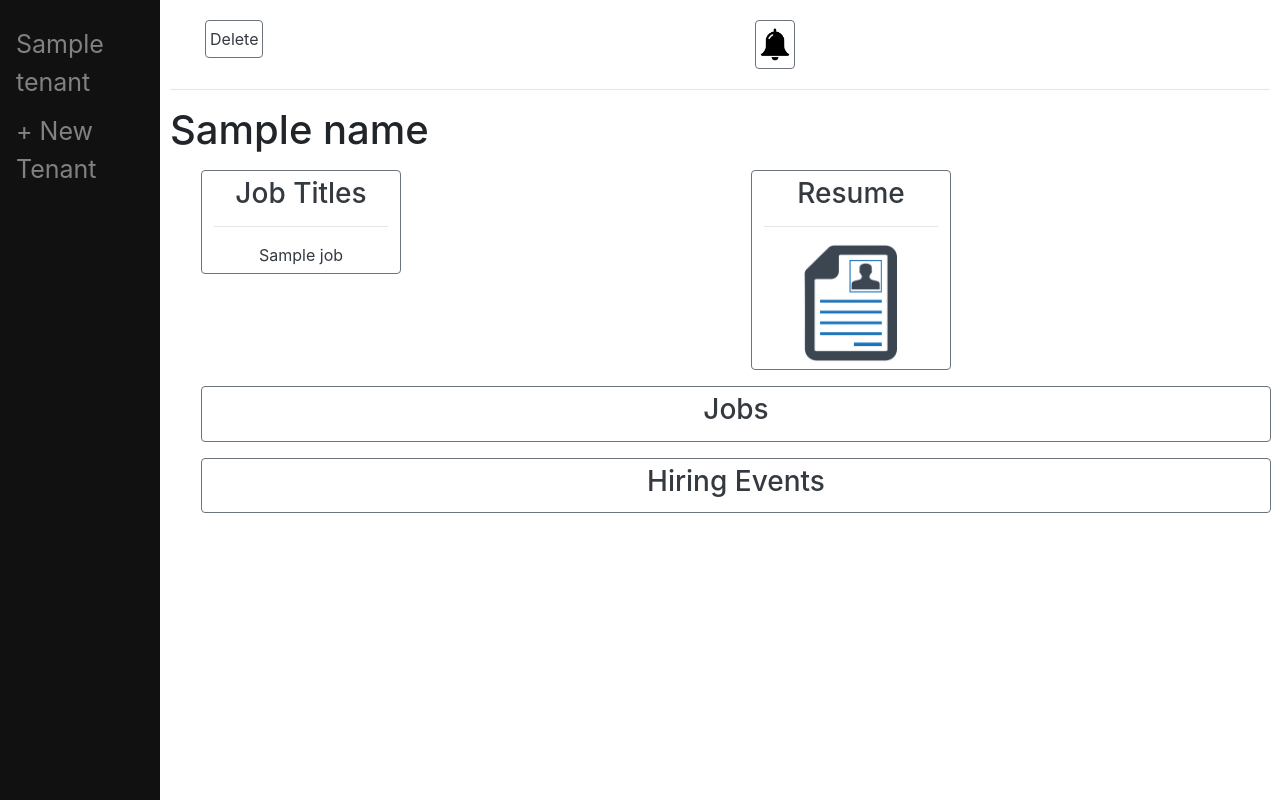
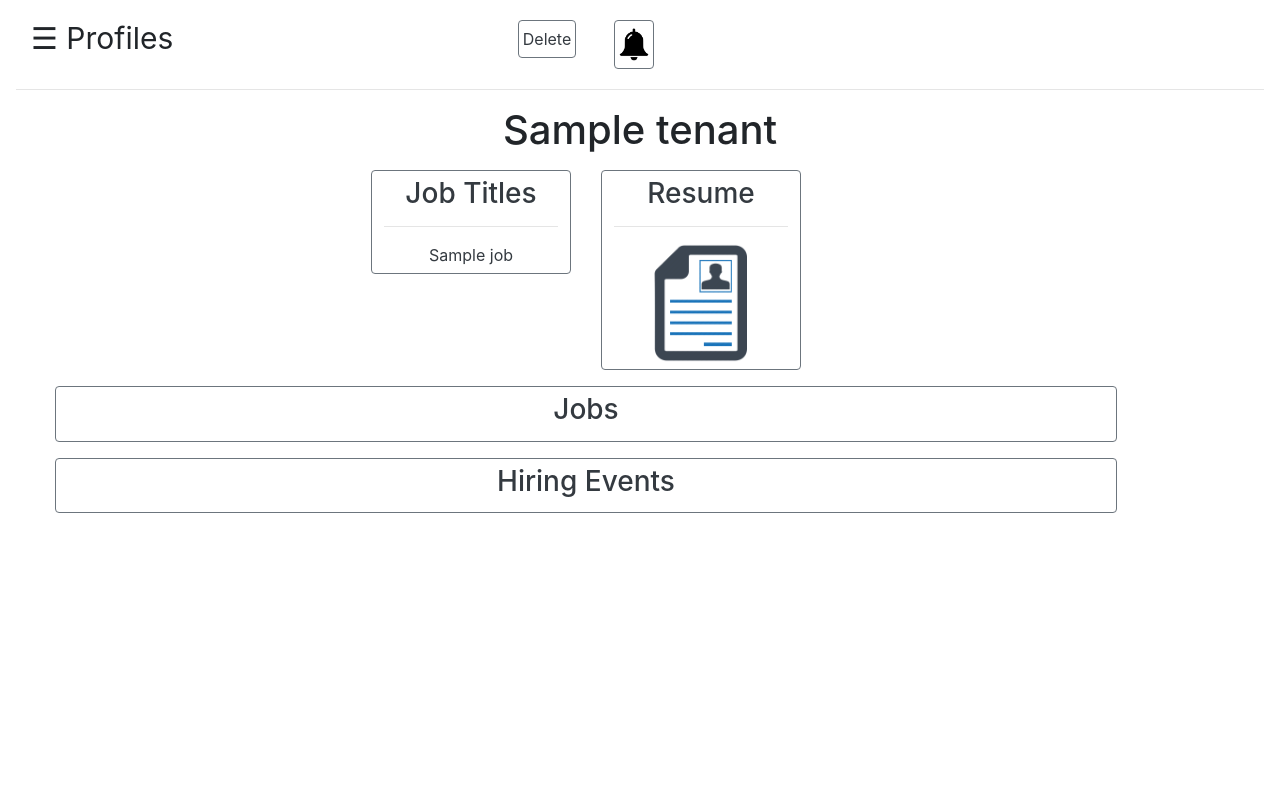
Before and after one commit to LWRGitHub/eviction_prevention, a Flask app: template templates/detail.html in a window 1280 px wide. Run offline with Flask 2, Linux system fonts and the light colour scheme; the template is opened without the code that fills it: most values are stand-ins (such as "Sample title", 1, 10 or a date in 2020); some libraries are stand-ins or nearby versions.

Commit message:
lots of UI/UX & most every page edited Flask & Jinja2

```diff
--- a/main.py
+++ b/main.py
@@ -1,20 +1,35 @@
-from flask import Flask, request, redirect, render_template, url_for
+import os
+from werkzeug.utils import secure_filename
+from flask import Flask, flash, request, redirect, render_template, url_for
 from flask_pymongo import PyMongo
 from bson.objectid import ObjectId
+
 
 
 ############################################################
 # SETUP
 ############################################################
 
+# File upload
+UPLOAD_FOLDER = '/path/to/the/uploads'
+ALLOWED_EXTENSIONS = {'docx', 'pdf', 'txt', 'doc', 'docm', 'odt', 'rtf', 'epub', 'zip'}
+
 app = Flask(__name__)
 
 app.config["MONGO_URI"] = "mongodb://localhost:27017/eviction_provention"
 mongo = PyMongo(app)
 
+# Config File Upload
+app.config['UPLOAD_FOLDER'] = UPLOAD_FOLDER
+
 ############################################################
 # ROUTES
 ############################################################
+
+# file Upload func
+def allowed_file(filename):
+    return '.' in filename and \
+           filename.rsplit('.', 1)[1].lower() in ALLOWED_EXTENSIONS
 
 @app.route('/')
 def tenant_list():
@@ -24,14 +39,23 @@ def tenant_list():
     # tenats from the Mongo database's `tenats` collection.
     tenant_data = mongo.db.tenants.find({})
 
-    # print(list(tenant_data))
+    print("----------------------")
+    print(tenant_data.count())
+    print("----------------------")
 
-    tenant_id = tenant_data[0]['_id']
+    if tenant_data.count() != 0:
+        tenant_id = tenant_data[0]['_id']
 
-    context = {
-        'tenants': tenant_data,
-        'tenant_id': tenant_id
-    }
+        context = {
+            'tenants': tenant_data,
+            'tenant_id': tenant_id
+        }
+    else:
+        context = {
+            'tenants': '',
+            'tenant_id': ''
+        }
+
     return render_template('detail.html', **context)
 
 @app.route('/create', methods=['GET', 'POST'])
@@ -56,6 +80,23 @@ def create():
         results = mongo.db.tenants.insert_one(new_tenant)
         results_id = results.inserted_id
 
+        ### File Upload ###
+        # check if the post request has the file part
+        if 'file' not in request.files:
+            flash('No file part')
+            return redirect(url_for('detail', tenant_id=results_id))
+        file = request.files['file']
+        # if user does not select file, browser also
+        # submit an empty part without filename
+        if file.filename == '':
+            flash('No selected file')
+            return redirect(url_for('detail', tenant_id=results_id))
+        if file and allowed_file(file.filename):
+            filename = secure_filename(file.filename)
+            file.save(os.path.join(app.config['UPLOAD_FOLDER'], filename))
+            return redirect(url_for('uploaded_file',
+                                    filename=filename))
+
         return redirect(url_for('detail', tenant_id=results_id))
 
     else:
@@ -72,6 +113,7 @@ def detail(tenant_id):
 
     # Database call to retrieve *one*
     # tenant from the database, whose id matches the id passed in via the URL.
+    print("----------------------")
     tenant_to_show = mongo.db.tenants.find_one({'_id': ObjectId(tenant_id)})
 
     # `find` database operation to find all jobs for the
@@ -80,7 +122,9 @@ def detail(tenant_id):
 
     tenant_data = mongo.db.tenants.find({})
 
-    # print(tenant_to_show)
+    print("----------------------")
+    print(tenant_to_show)
+    print("----------------------")
 
     context = {
         'tenant' : tenant_to_show['name'],
@@ -241,6 +285,9 @@ def notification(tenant_id):
 
         return render_template('notification.html', **context)
 
+
+
+# Delet
 @app.route('/delete/<tenant_id>', methods=['POST'])
 def delete(tenant_id):
     # `delete_one` database call to delete the tenant with the given
--- a/static/style.css
+++ b/static/style.css
@@ -1,3 +1,6 @@
+#profilesOpen{
+  position: absolute;
+}
 
 /*---------- side nav ----------*/
 body {
@@ -6,38 +9,44 @@ body {
 
 .sidenav {
   height: 100%;
-    width: 160px;
+  width: 0;
   position: fixed;
   z-index: 1;
   top: 0;
   left: 0;
   background-color: #111;
   overflow-x: hidden;
-    padding-top: 20px;
+  transition: 0.5s;
+  padding-top: 60px;
 }
 
 .sidenav a {
-    padding: 6px 8px 6px 16px;
+  padding: 8px 8px 8px 32px;
   text-decoration: none;
   font-size: 25px;
   color: #818181;
   display: block;
+  transition: 0.3s;
 }
 
 .sidenav a:hover {
   color: #f1f1f1;
 }
 
-  main {
-    margin-left: 160px; /* Same as the width of the sidenav */
-    font-size: 28px; /* Increased text to enable scrolling */
-    padding: 0px 10px;
+.sidenav .closebtn {
+  position: absolute;
+  top: 0;
+  right: 25px;
+  font-size: 36px;
+  margin-left: 50px;
 }
 
-  @media screen and (max-height: 450px) {
-    .sidenav {padding-top: 15px;}
-    .sidenav a {font-size: 18px;}
-  }
+/* main {
+  margin-left: 191px;
+  font-size: 28px;
+  padding: 0px 10px;
+} */
+
   /*---------- /side nav ----------*/
 
   /* #resume{
--- a/templates/base.html
+++ b/templates/base.html
@@ -8,24 +8,31 @@
     </head>
     <body>
 
-        <div class="sidenav">
-
+        <div id="mySidenav" class="sidenav">
+            <!-- <a href="javascript:void(0)" class="closebtn" onclick="closeNav()">&times;</a> -->
+            <h2 class="text-white-50 text-center m-3" >Profiles</h2>
+            <hr class="border-light mx-3 my-0 p-0" />
         {% for tenant in tenants %}
-            <a href="/tenant/{{tenant._id}}">{{tenant.name}}</a>
+            <a class="p-3 m-0" href="/tenant/{{tenant._id}}">{{tenant.name}}</a>
+            <hr class="border-light mx-3 my-0 p-0" />
         {% endfor %}
 
-            <a href="/create">+ New Tenant</a>
+            <a id="addNew" class="p-1 btn btn-outline-light m-3" href="/create">+Add New</a>
         </div>
 
-        <!-- <div class="container m-3" id='tools'>
-            <div class="row">
-                <div class="col">
+        <div class="container m-3" id='tools'>
 
-                    <form  action="/delete/{{tenant_id}}" method='POST' id="delete-form" onsubmit="return confirm_delete()">
-                        <input type="submit" class="nav btn btn-outline-secondary m-1 px-1 text-dark" onclick="delete_modal()" value="Delete">
+            <!-- nav -->
+            <span id="profilesOpen" style="font-size:30px;cursor:pointer" onclick="openNav()">&#9776; Profiles</span>
+
+            <div class="row justify-content-center">
+                <div class="col-auto">
+
+                    <form  action="/delete/{{tenant_id}}" method='POST' id="delete-form" >
+                        <input type="submit" class="nav btn btn-outline-secondary m-1 px-1 text-dark" value="Delete">
                     </form>
                 </div>
-                <div class="col">
+                <div class="col-auto">
                     <a style="width: 40px;" class="nav btn btn-outline-secondary m-1 px-1 text-dark" href='/notification/{{ tenant_id }}'>
                         <img style="width: 30px;" src="/static/images/bell.png" />
 
@@ -34,13 +41,35 @@
             </div>
         </div>
 
-        <hr /> -->
+        <hr class="mx-3" />
 
         {% block content %}{% endblock %}
 
+        <script src="/static/index.js"></script>
 
+        <!-- Nav -->
+        <script>
+            function openNav() {
+                document.getElementById("mySidenav").style.width = "191px";
 
+                // add close
+                const node = document.createElement("A");
+                const textnode = document.createTextNode("x");
+                node.appendChild(textnode);
+                node.href = "javascript:void(0)";
+                node.className = "closebtn text-decoration-none";
+                node.onclick = function closeNav() {
+                    document.getElementById("mySidenav").style.width = "0";
+                    document.querySelector(".closebtn").remove();
+                }
+                document.getElementById("mySidenav").appendChild(node);
 
-        <script src="/static/index.js"></script>
+            }
+
+            // function closeNav() {
+            //   document.getElementById("mySidenav").style.width = "0";
+            // }
+        </script>
+
     </body>
 </html>
--- a/templates/detail.html
+++ b/templates/detail.html
@@ -10,34 +10,12 @@
 
 <main>
 
+    <h1 class="text-center">{{tenant}}</h1>
 
 
-
-    <div class="container m-3" id='tools'>
-        <div class="row">
-            <div class="col">
-
-                <form  action="/delete/{{tenant_id}}" method='POST' id="delete-form" >
-                    <input type="submit" class="nav btn btn-outline-secondary m-1 px-1 text-dark" value="Delete">
-                </form>
-            </div>
-            <div class="col">
-                <a style="width: 40px;" class="nav btn btn-outline-secondary m-1 px-1 text-dark" href='/notification/{{ tenant_id }}'>
-                    <img style="width: 30px;" src="/static/images/bell.png" />
-
-                </a>
-            </div>
-        </div>
-    </div>
-
-    <hr />
-
-    <h1>{{name}}</h1>
-
-
-    <div class="container m-3">
-        <div class="row">
-            <div class="col">
+    <div class="container m-3 ">
+        <div class="row justify-content-center">
+            <div class="col-auto">
 
                 <div class="btn btn-outline-secondary res-job-box text-dark" >
                     <a href='/job_titles/{{ tenant_id }}' class="text-dark" style="text-decoration: none;">
@@ -52,7 +30,7 @@
                 </div>
 
             </div>
-            <div class="col">
+            <div class="col-auto">
 
                 <div class="btn btn-outline-secondary res-job-box text-dark" >
                     <a href='/resume/{{ tenant_id }}' class="text-dark" style="text-decoration: none;">
@@ -67,8 +45,8 @@
     </div>
 
     <div class="container m-3">
-        <div class="row">
-            <div class="col">
+        <div class="row justify-content-center">
+            <div class="col mx-4">
 
                 <div class="btn btn-outline-secondary jobs-hiring-box text-dark" id="jobs">
                     <a href='/jobs/{{ tenant_id }}' class="text-dark" style="text-decoration: none;">
@@ -82,8 +60,8 @@
 
 
     <div class="container m-3">
-        <div class="row">
-            <div class="col">
+        <div class="row justify-content-center">
+            <div class="col mx-4">
 
                 <div class="btn btn-outline-secondary jobs-hiring-box text-dark" id="hiring-events">
                     <a href='/hiring_events/{{ tenant_id }}' class="text-dark" style="text-decoration: none;">
```
Also changed, not shown: templates/create.html (+6 -5 lines). Lines whose indentation alone changed are shown as unchanged.
